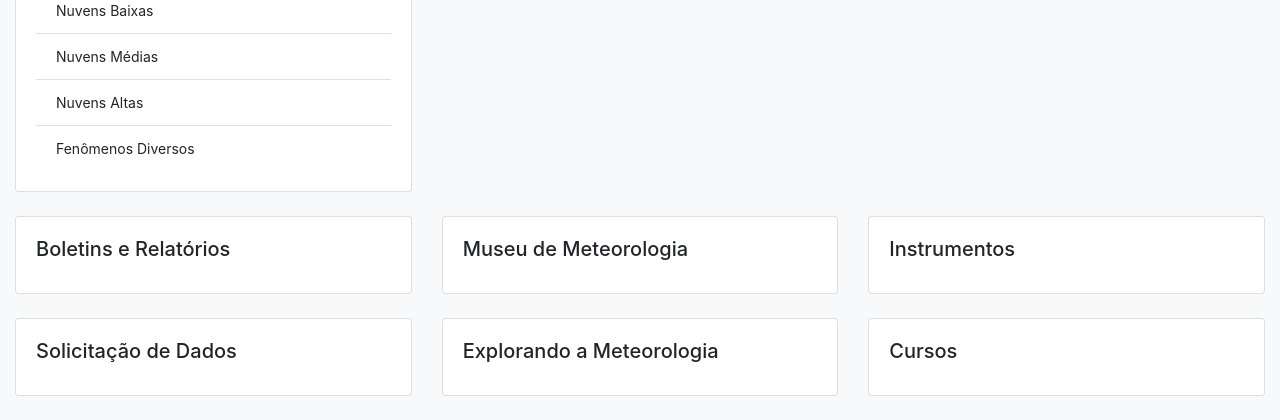
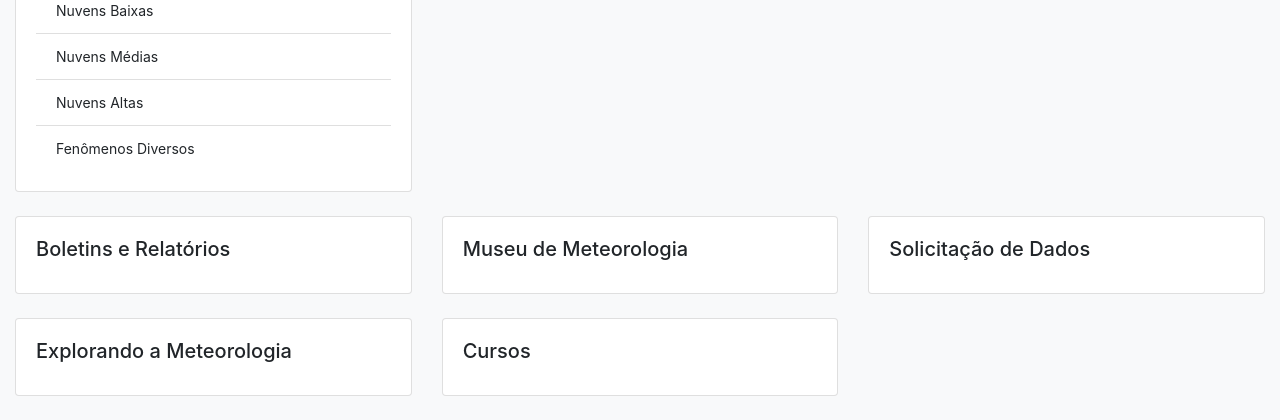
Before and after one commit to iagsti/site-estacao, a Django app: template estacao/core/templates/home.html in a window 1280 px wide. Shown: the part 968-1388 px from the top of the page. Run offline with Django 3.2, Linux system fonts and the light colour scheme; the template is opened without the code that fills it, so the values that code supplies are empty; parts of the project's set-up code (start-up, migrations or seed data) failed here and were passed over; some libraries are stand-ins or nearby versions.

Commit message:
Remove o bloco Instrumentos - issue #32
Remove o bloco Instrumentos na página home,este bloco seria um link para a página Instrumentos, porém a página agora será acessada por meio do menu principal.

```diff
--- a/estacao/core/templates/home.html
+++ b/estacao/core/templates/home.html
@@ -66,13 +66,6 @@
     <div class="col-md-4 col-sm-12">
         <div class="card mb-4">
             <div class="card-body">
-                <h5 class="card-title">{% trans 'Instrumentos' %}</h5>
-            </div>
-        </div>
-    </div>
-    <div class="col-md-4 col-sm-12">
-        <div class="card mb-4">
-            <div class="card-body">
                 <h5 class="card-title">{% trans 'Solicitação de Dados' %}</h5>
             </div>
         </div>
```
